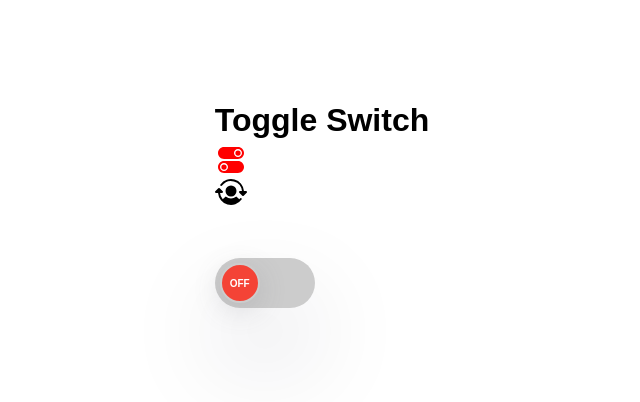
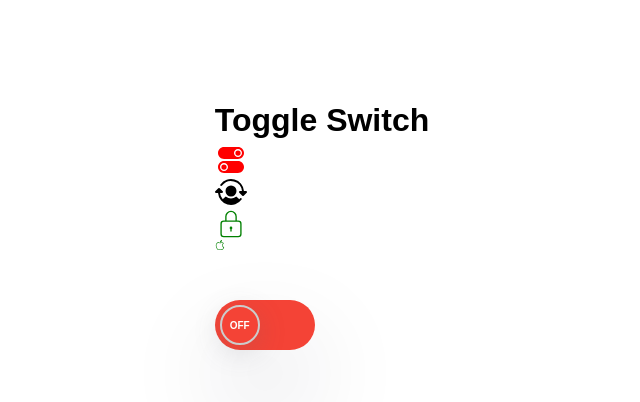
Before and after one commit to G-Golu/Only_YT_React_Study, a React (Vite) app in the folder Components/: page / in a window 1280 px wide. Shown: the top 402 px of the page, without its empty margins (318-958 px from the left). Built offline with nearby package versions, Linux system fonts and the light colour scheme.

Commit message:
Add Icon in ToggleSwitch

```diff
--- a/Components/src/Projects/ToggleSwitch.jsx
+++ b/Components/src/Projects/ToggleSwitch.jsx
@@ -2,7 +2,8 @@ import { useState } from "react";
 import "./ToggleSwitch.css";
 import { IoIosSwitch } from "react-icons/io";
 import { PiUserSwitchFill } from "react-icons/pi";
-
+import { CiLock } from "react-icons/ci";
+import { TfiApple } from "react-icons/tfi";
 export const ToggleSwitch = () => {
   const [isOn, setIsOn] = useState(false);
 
@@ -11,16 +12,23 @@ export const ToggleSwitch = () => {
   };
 
   const checkIsOn = isOn ? "on" : "off";
-  const toggleBGColor = { backgroundColor: isOn ? "#4caf50" : "" };
+  const toggleBGColor = { backgroundColor: isOn ? "#4caf50" : "#f44336" };
 
   //subscribe to Thapa Technical Youtube Channel - https://www.youtube.com/thapatechnical
   return (
     <>
+
+
+    {/** this is h1 tag all element cant take online serh react icon and past "import ..."  and past this line ..*/}
       <h1 style={{ color: "#000", textAlign: "center" }}>
         Toggle Switch{" "}
         <IoIosSwitch style={{ color: "red", textAlign: "center" }} />
-        <PiUserSwitchFill />
-      </h1>
+        <PiUserSwitchFill style={{ color: "black", textAlign: "center" }} />
+
+        <CiLock style={{ color: "green", textAlign: "center" }}/>
+      </h1><TfiApple style={{ color: "green", textAlign: "center"  }} />
+
+
       <div
         className="toggle-switch"
         style={toggleBGColor}
```
